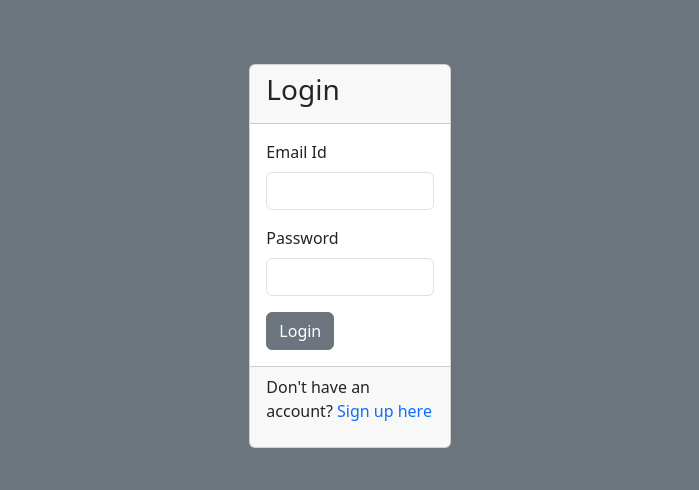
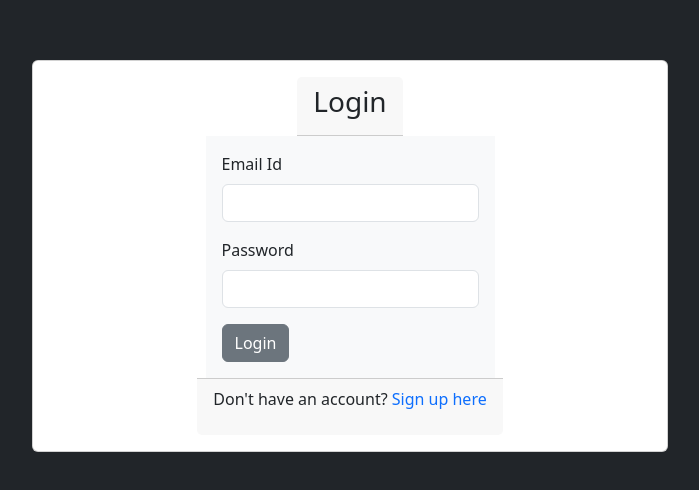
Before and after one commit to rohitchourey0809/Sql_Registration, a React (Create React App) app in the folder frontend/: page /login in a window 1280 px wide. Shown: the part 144-634 px from the top of the page, without its empty margins (290-989 px from the left). Built offline with nearby package versions, Linux system fonts and the light colour scheme.

Commit message:
Login css added

```diff
--- /dev/null
+++ b/frontend/src/Login.css
@@ -0,0 +1,19 @@
+/* YourComponent.css */
+
+.interactive-div {
+    width: 200px;
+    height: 200px;
+    background-color: #3498db; /* Set your initial background color */
+    transition: background-color 0.3s ease; /* Add smooth transition */
+
+    /* Additional styling */
+    display: flex;
+    align-items: center;
+    justify-content: center;
+    color: #fff;
+    cursor: pointer;
+  }
+
+  .interactive-div:hover {
+    background-color: #e74c3c; /* Change background color on hover */
+  }
--- a/frontend/src/Login.jsx
+++ b/frontend/src/Login.jsx
@@ -2,7 +2,7 @@ import React, { useEffect, useState } from "react";
 import { useFormik } from "formik";
 import axios from "axios";
 import Swal from 'sweetalert2';
-
+import "./Login.css"
 import * as Yup from "yup";
 import "bootstrap/dist/css/bootstrap.min.css";
 import { useNavigate } from "react-router-dom";
@@ -100,14 +100,14 @@ const Login = () => {
   });
 
   return (
-    <div className= {`vh-100 bg-secondary w-100`}>
-      <div className="row justify-content-center align-items-center h-100">
-        <div className="col-md-2 p-2">
-          <div className="card">
+    <div  className= {`vh-100 bg-dark`}>
+      <div className="vh-100 row justify-content-center align-items-center">
+        <div className="col-md-2 p-2 w-50">
+          <div className="card w-100 h-50 p-3 rounded interactive-div">
             <div className="card-header">
               <h3>{isLogin ? "Login" : "Sign Up"}</h3>
             </div>
-            <div className="card-body" style={{ backgroundColor: "cream" }}>
+            <div className="card-body" style={{ backgroundColor: "#f8f9fa" }}>
               <form onSubmit={formik.handleSubmit}>
 
                 {!isLogin && (
--- a/frontend/src/Person.jsx
+++ b/frontend/src/Person.jsx
@@ -80,13 +80,15 @@ function Person() {
   return (
     <div className="container mt-4">
       {auth ? (
-        <div>
-          <h3>You are Authorized {name}</h3>
+        <div >
+         <div className="d-flex justify-content-between">
+           <div><h3 style={{ color: 'blue' }}>You are authorized - {name}</h3></div>
           <button className="btn btn-danger" onClick={handleDelete}>
             Logout
           </button>
+          </div>
           <div className="d-flex vh-100 bg-secondary justify-content-center align-items-center">
-            <div className="w-50 bg-white rounded">
+            <div className="w-80 bg-white rounded">
               {/* <button className="btn btn-primary">Add+</button> */}
               <table className="table">
                 <thead>
```
